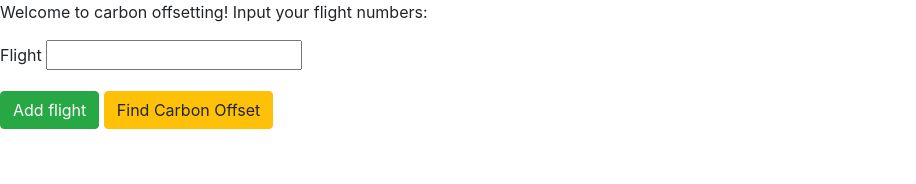
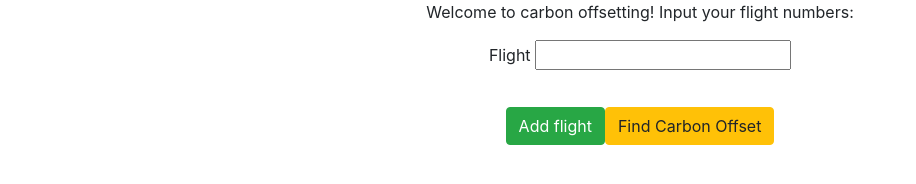
Before and after one commit to Tritlo/FlightCarbonOffset, a plain HTML site: page index.html in a window 1280 px wide. Shown: the whole page, without its empty margins (0-916 px from the left). Drawn offline with nearby package versions, Linux system fonts and the light colour scheme.

Commit message:
Center content

```diff
--- a/index.html
+++ b/index.html
@@ -65,15 +65,21 @@
     </script>
 </head>
 <body>
+    <div class="d-flex justify-content-center">
         <p>Welcome to carbon offsetting! Input your flight numbers:</p>
+    </div>
+    <div class="d-flex justify-content-center">
         <form id="flights">
             <div class="form-group">
                 <label for="flightno">Flight</label>
                 <input type="text" >
             </div>
         </form>
+    </div>
+    <div class="d-flex justify-content-center">
         <button onclick="addFlight()" class="btn btn-success" > Add flight </button>
         <button onclick="queryFlights()" class="btn btn-warning" > Find Carbon Offset </button>
+    </div>
 </body>
 
 
```
Lines whose indentation alone changed are shown as unchanged.
